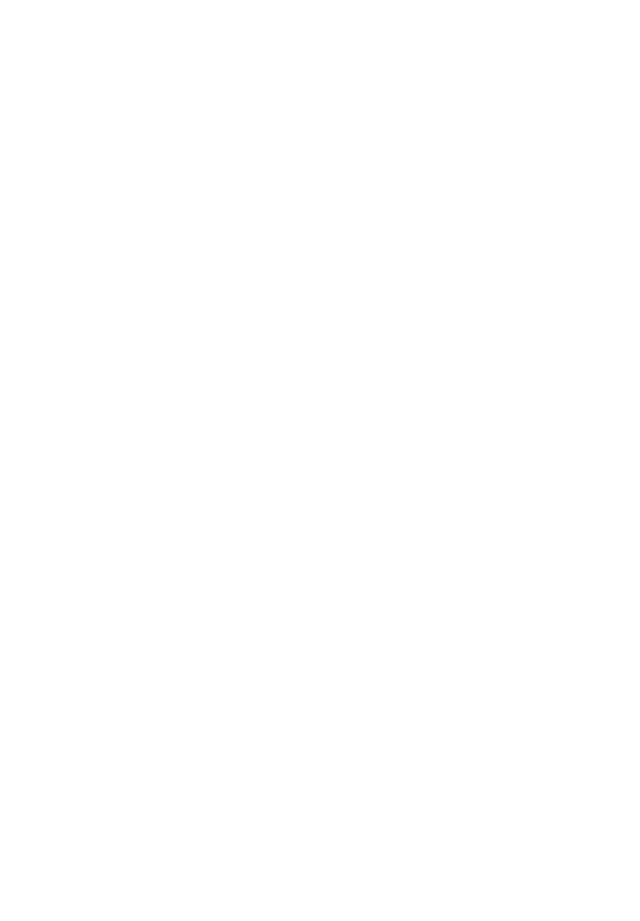
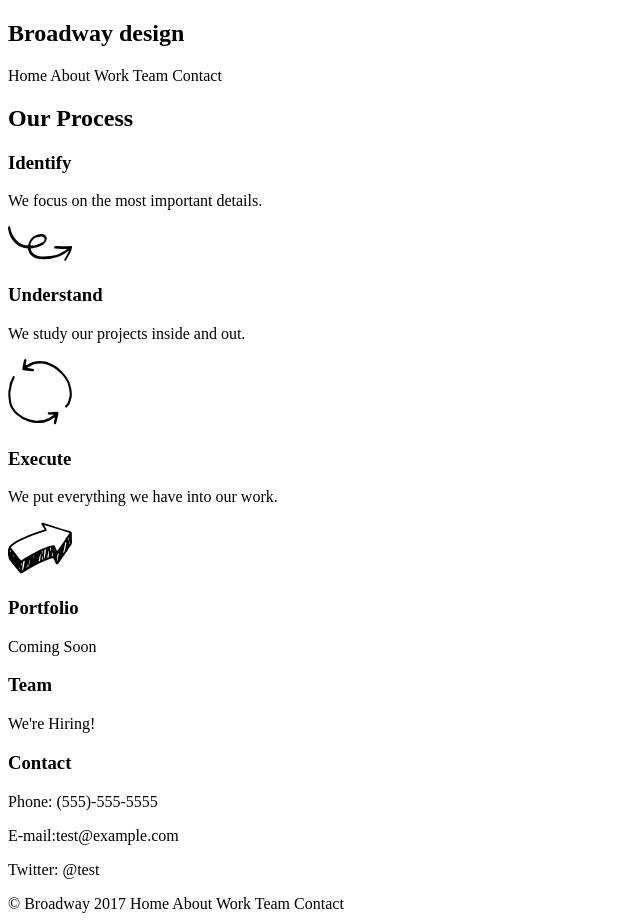
Before and after one commit to Kl0un/Broadway, a plain HTML site: page index.html in a window 1280 px wide. Shown: the whole page, without its empty margins (0-640 px from the left). Before the commit the page ends 800 px from the top, so only its background shows below. Drawn offline with Linux system fonts and the light colour scheme.

Commit message:
html ready

```diff
--- a/index.html
+++ b/index.html
@@ -6,10 +6,32 @@
   </head>
 
   <body>
-    <h1></h1>
-    <a></a>
-    <h2></h2>
-    <p></p>
-    <img alt="" src=""></img>
+    <nav>
+    <h1>Broadway design</h1>
+      <a>Home</a>
+      <a>About</a>
+      <a>Work</a>
+      <a>Team</a>
+      <a>Contact</a>
+    </nav>
+    <h2>Our Process</h2>
+    <h3>Identify</h3>
+    <p>We focus on the most important details.</p>
+    <img alt="identify" src="resources/identify.svg"></img>
+    <h3>Understand</h3>
+    <p>We study our projects inside and out.</p>
+    <img alt="understand" src="resources/understand.svg"></img>
+    <h3>Execute</h3>
+    <p>We put everything we have into our work.</p>
+    <img alt="execute" src="resources/execute.svg"></img>
+    <h3>Portfolio</h3>
+    <p>Coming Soon</p>
+    <h3>Team</h3>
+    <p>We're Hiring!</p>
+    <h3>Contact</h3>
+    <p>Phone: (555)-555-5555</p>
+    <p>E-mail:test@example.com</p>
+    <p>Twitter: @test</p>
+    <div>© Broadway 2017 <a>Home</a> <a>About</a> <a>Work</a> <a>Team</a> <a>Contact</a></div>
   </body>
 </html>
```
Also changed, not shown: resources/execute.svg (added), resources/identify.svg (added), resources/the-flatiron-building.png (added), resources/understand.svg (added).
